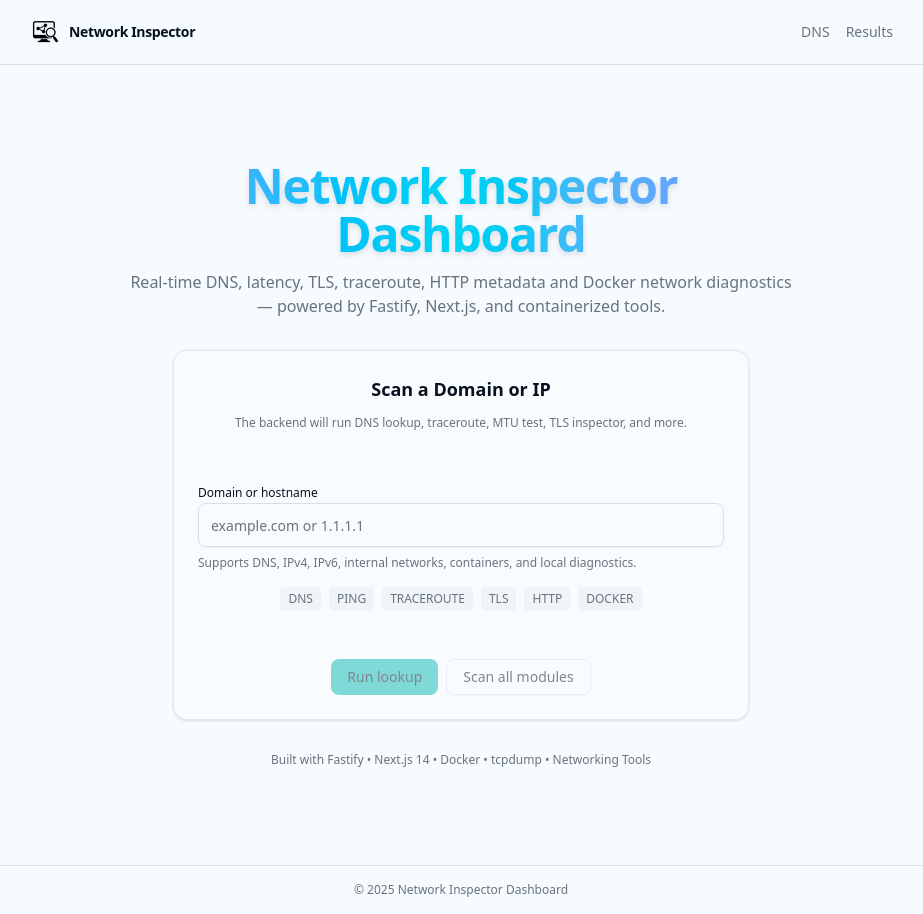
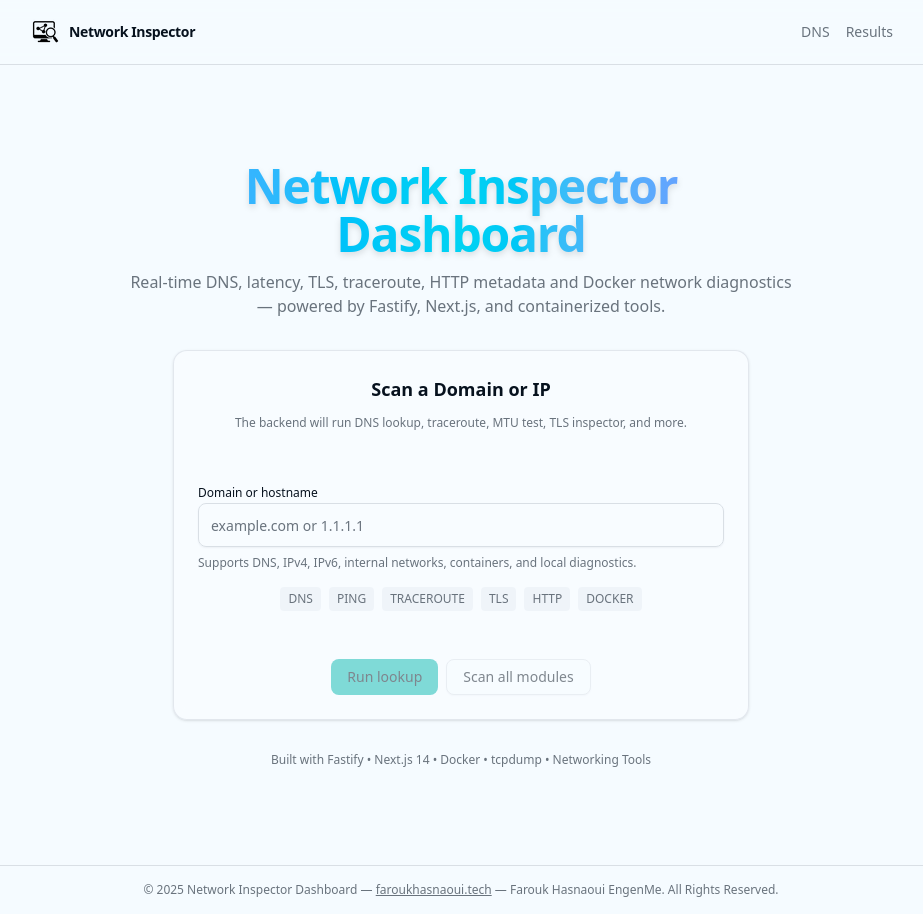
Before and after one commit to EngenMe/network-inspector-dashboard, a Next.js app in the folder frontend/: page / in a window 1280 px wide. Shown: the whole page, without its empty margins (179-1102 px from the left). Built offline with nearby package versions, Linux system fonts and the light colour scheme.

Commit message:
feat(ui): update footer with copyright and author attribution
Add author website link and attribution in the footer for improved branding and clarity.

```diff
--- a/frontend/components/layout/Footer.tsx
+++ b/frontend/components/layout/Footer.tsx
@@ -3,7 +3,16 @@ export default function Footer() {
         <footer className="border-t bg-background/80" role="contentinfo">
             <div className="mx-auto w-full max-w-4xl px-4 py-4 text-xs text-muted-foreground">
                 <p className="text-center">
-                    © {new Date().getFullYear()} Network Inspector Dashboard
+                    © {new Date().getFullYear()} Network Inspector Dashboard —{' '}
+                    <a
+                        href="https://faroukhasnaoui.tech"
+                        target="_blank"
+                        rel="noopener noreferrer"
+                        className="underline hover:text-foreground"
+                    >
+                        faroukhasnaoui.tech
+                    </a>{' '}
+                    — Farouk Hasnaoui EngenMe. All Rights Reserved.
                 </p>
             </div>
         </footer>
```
